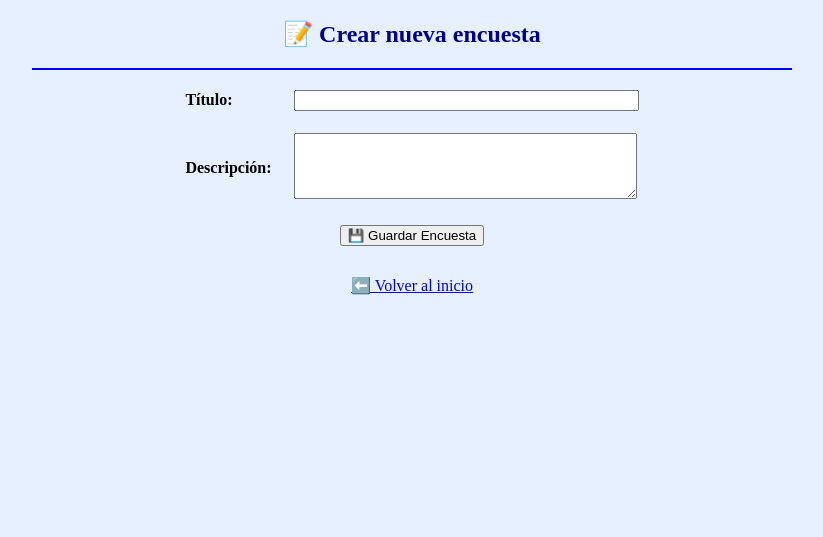
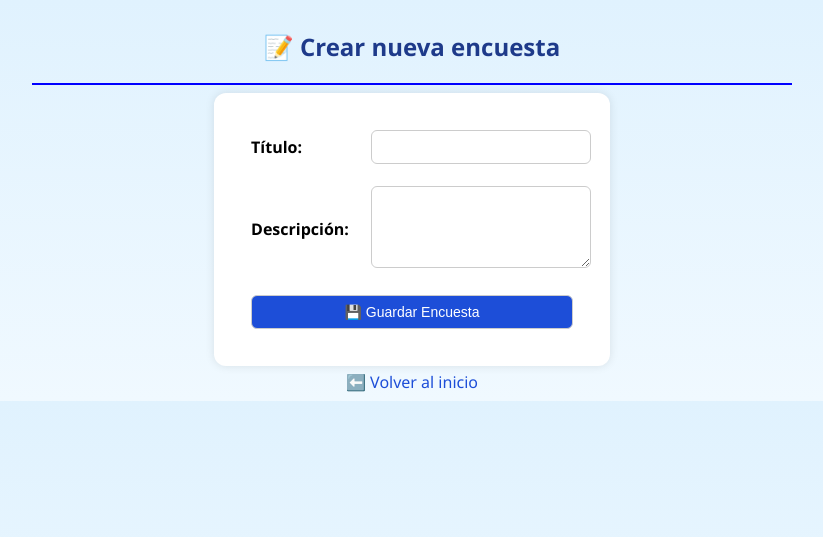
Before and after one commit to Yuske0Urameshi/Encuesta, a Flask app: page /crear_encuesta in a window 1280 px wide. Shown: the top 537 px of the page, without its empty margins (228-1051 px from the left). Run offline with Flask 3, Linux system fonts and the light colour scheme.

Commit message:
Enhance styling and structure of crear_encuesta.html

```diff
--- a/templates/crear_encuesta.html
+++ b/templates/crear_encuesta.html
@@ -2,22 +2,61 @@
 <html>
 <head>
   <title>Crear Encuesta</title>
+  <style>
+    body {
+      font-family: "Segoe UI", Arial, sans-serif;
+      background: linear-gradient(to bottom, #e0f2fe, #f0f9ff);
+    }
+    h2 {
+      color: #1e3a8a;
+      margin-top: 30px;
+    }
+    form {
+      background-color: white;
+      padding: 25px;
+      border-radius: 12px;
+      box-shadow: 0 0 10px rgba(0,0,0,0.1);
+      display: inline-block;
+    }
+    input, textarea, select, button {
+      border-radius: 6px;
+      border: 1px solid #ccc;
+      padding: 8px;
+      width: 100%;
+      font-size: 14px;
+    }
+    button {
+      background-color: #1d4ed8;
+      color: white;
+      cursor: pointer;
+    }
+    button:hover {
+      background-color: #2563eb;
+    }
+    a {
+      text-decoration: none;
+      color: #1d4ed8;
+    }
+    a:hover {
+      text-decoration: underline;
+    }
+  </style>
 </head>
-<body bgcolor="#e6f0ff">
+<body>
 
 <center>
-  <h2 style="color:darkblue;">📝 Crear nueva encuesta</h2>
+  <h2>📝 Crear nueva encuesta</h2>
   <hr width="60%" color="blue">
 
   <form method="POST">
     <table border="0" cellpadding="10">
       <tr>
         <td><b>Título:</b></td>
-        <td><input type="text" name="titulo" size="40" required></td>
+        <td><input type="text" name="titulo" required></td>
       </tr>
       <tr>
         <td><b>Descripción:</b></td>
-        <td><textarea name="descripcion" rows="4" cols="40" required></textarea></td>
+        <td><textarea name="descripcion" rows="4" required></textarea></td>
       </tr>
       <tr align="center">
         <td colspan="2"><button type="submit">💾 Guardar Encuesta</button></td>
```
